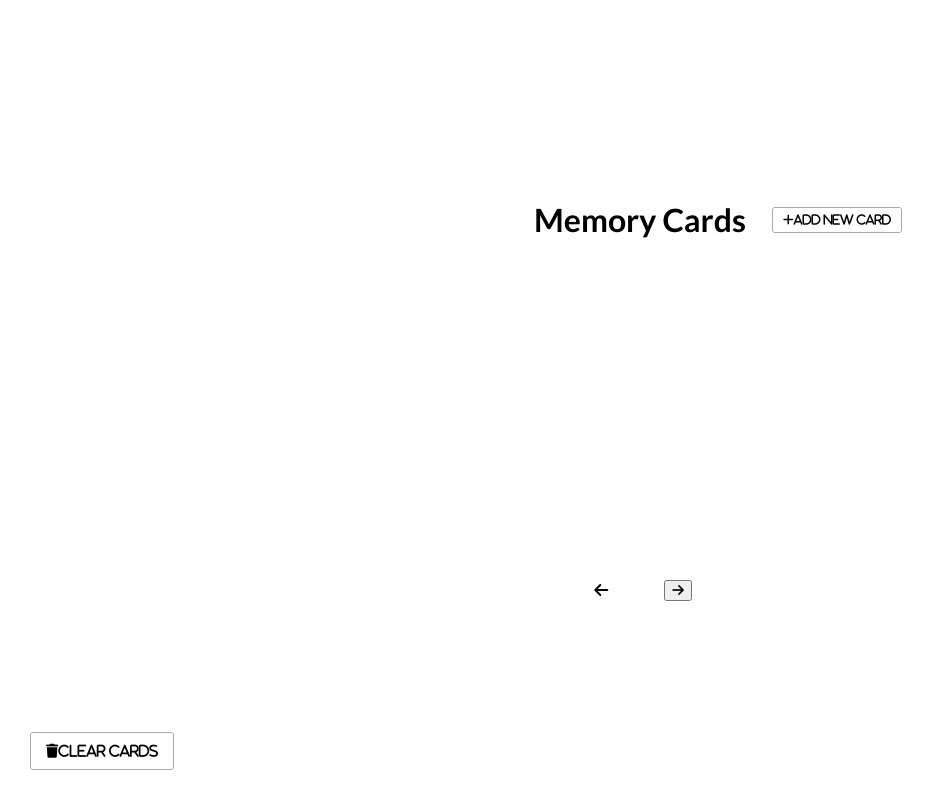
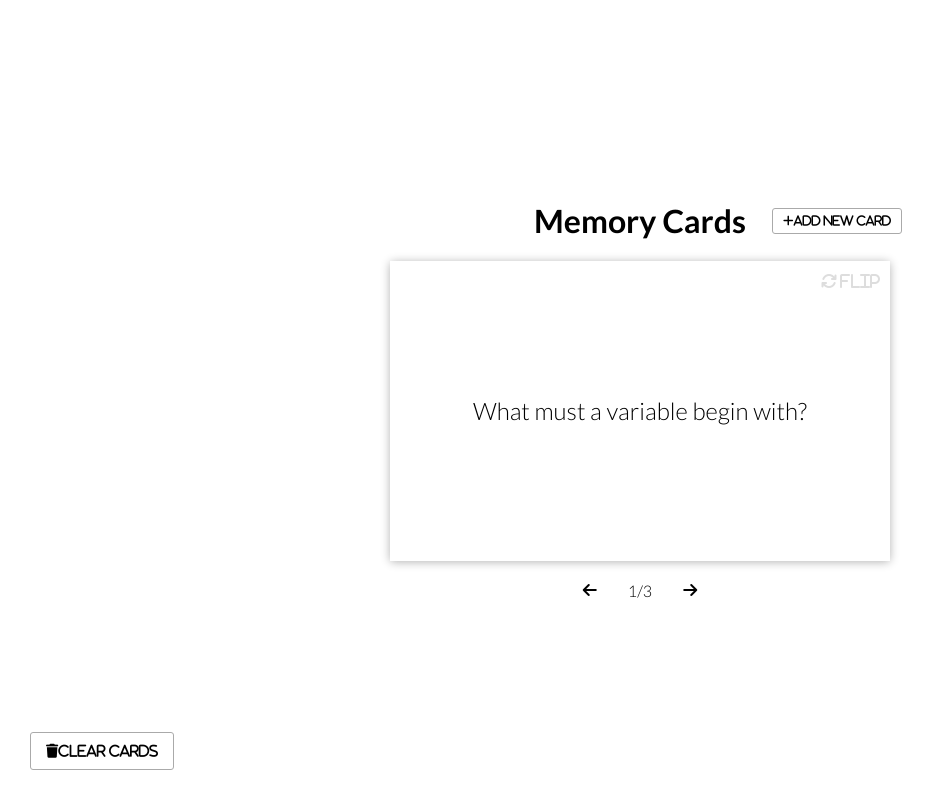
Before and after one commit to altafmquadri/memory-cards, a plain HTML site: page index.html in a window 1280 px wide. Both pictures are taken after a click on the button 601 px from the left and 590 px from the top of the page. Shown: the whole page, without its empty margins (0-935 px from the left). Drawn offline with Linux system fonts and the light colour scheme.

Commit message:
js implemented

```diff
--- a/index.html
+++ b/index.html
@@ -61,7 +61,7 @@
 
       <p id="current"></p>
 
-      <button class="next" id="nav-button">
+      <button id="next" class="nav-button">
         <i class="fas fa-arrow-right"></i>
       </button>
     </div>
--- a/script.js
+++ b/script.js
@@ -0,0 +1,101 @@
+const cardsContainer = document.getElementById('cards-container')
+const prevBtn = document.getElementById('prev')
+const nextBtn = document.getElementById('next')
+const currentEl = document.getElementById('current')
+const showBtn = document.getElementById('show')
+const hideBtn = document.getElementById('hide')
+const questionEl = document.getElementById('question')
+const answerEl = document.getElementById('answer')
+const addCardBtn = document.getElementById('add-card')
+const clearBtn = document.getElementById('clear')
+const addContainer = document.getElementById('add-container')
+
+//keep track of current card
+let currentActiveCard = 0
+
+//store DOM cards
+const cardsEl = []
+
+//store card data
+const cardsData = [
+    {
+        question: 'What must a variable begin with?',
+        answer: 'A letter, $ or _'
+    },
+    {
+        question: 'What is a variable?',
+        answer: 'Container for a piece of data'
+    },
+    {
+        question: 'Example of Case Sensitive Variable',
+        answer: 'thisIsAVariable'
+    }
+]
+
+//create all cards
+const createCards = () => {
+    cardsData.forEach((data, index) => createCard(data, index))
+}
+
+//create a single card in the DOM
+const createCard = (data, index) => {
+    const card = document.createElement('div')
+    card.classList.add('card')
+    if (index === 0) {
+        card.classList.add('active')
+    }
+    card.innerHTML =
+        `<div class="inner-card">
+        <div class="inner-card-front">
+          <p>
+            ${data.question}
+          </p>
+        </div>
+        <div class="inner-card-back">
+          <p>
+            ${data.answer}
+          </p>
+        </div>`
+
+    card.addEventListener('click', () => card.classList.toggle('show-answer'))
+
+    //add to DOM cards
+    cardsEl.push(card)
+    cardsContainer.appendChild(card)
+
+    updateCurrentText()
+}
+
+//show number of cards
+const updateCurrentText = () => {
+    currentEl.innerText = `${currentActiveCard + 1}/${cardsEl.length}`
+}
+
+//event listeners
+nextBtn.addEventListener('click', () => {
+    cardsEl[currentActiveCard].className = 'card left'
+
+    currentActiveCard = currentActiveCard + 1
+
+    if (currentActiveCard > cardsEl.length - 1) {
+        currentActiveCard = cardsEl.length - 1
+    }
+
+    cardsEl[currentActiveCard].className = 'card active'
+    updateCurrentText()
+})
+
+prevBtn.addEventListener('click', () => {
+    cardsEl[currentActiveCard].className = 'card right'
+
+    currentActiveCard = currentActiveCard - 1
+
+    if (currentActiveCard < 0) {
+        currentActiveCard = 0
+    }
+
+    cardsEl[currentActiveCard].className = 'card active'
+    updateCurrentText()
+})
+
+createCards()
```
